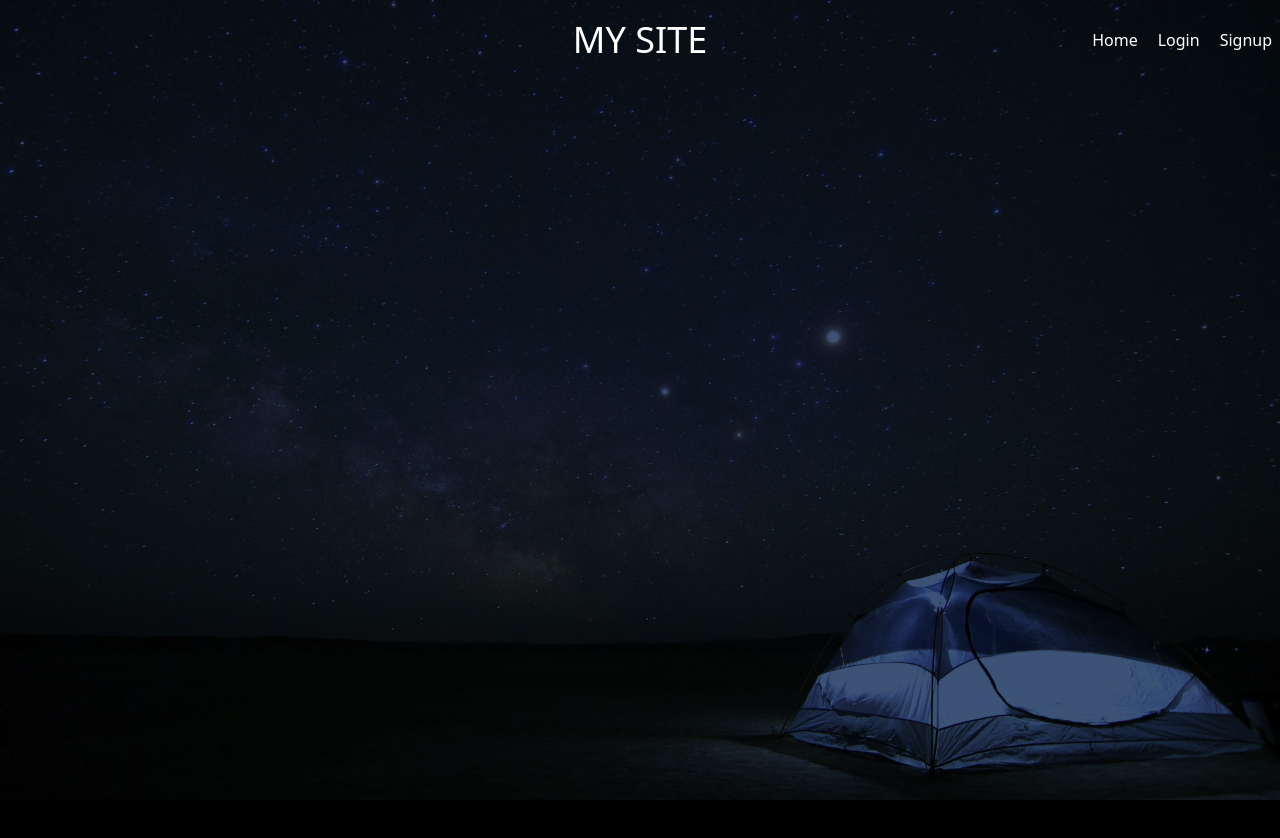
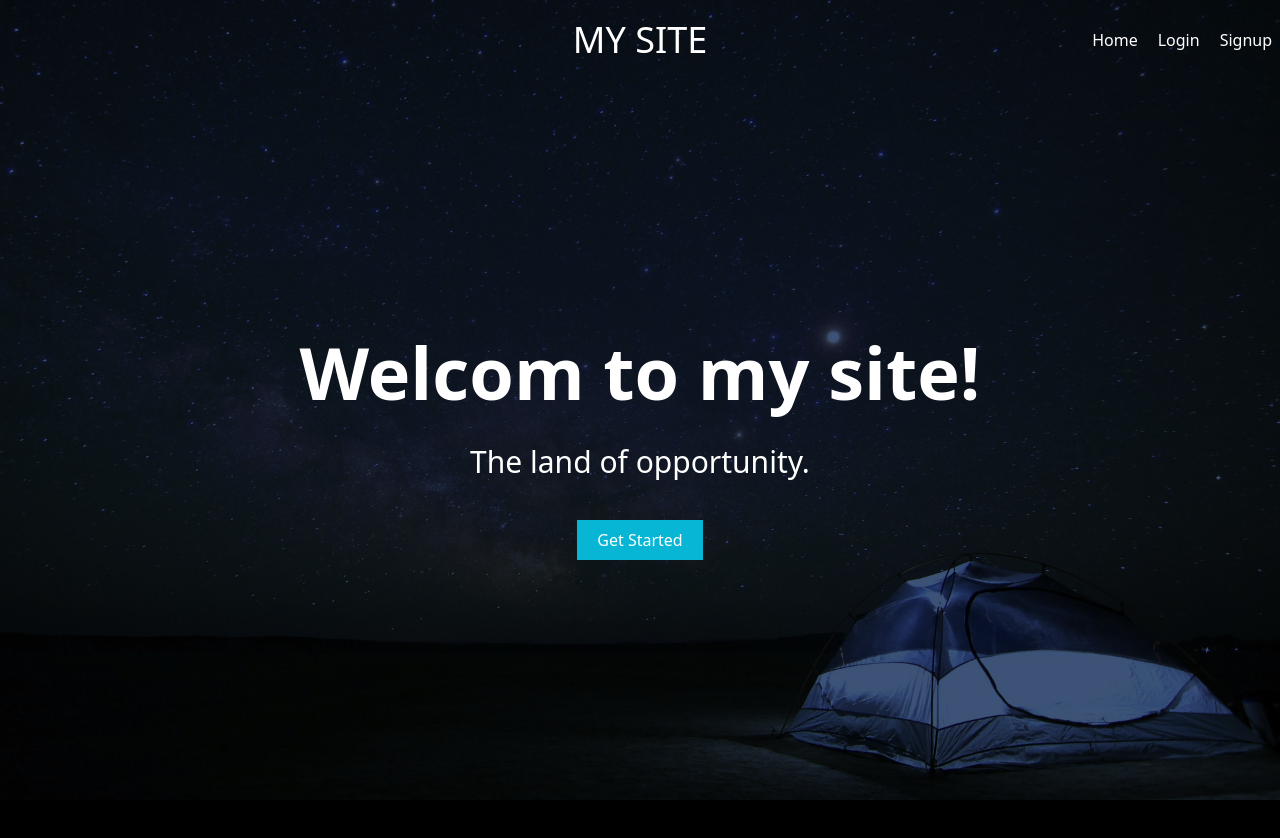
Before and after one commit to AmadeuszO/Tailwind-CSS-Hero, a website: page index.html in a window 1280 px wide. Shown: the top 838 px of the page. Drawn offline with nearby package versions, Linux system fonts and the light colour scheme.

Commit message:
add code html

```diff
--- a/index.html
+++ b/index.html
@@ -10,8 +10,9 @@
 </head>
 <body>
 <!--section Hero-->
-<section class="flex flex-col min-h-screen bg-slate-800 text-white bg-center bg-cover bg-blend-overlay bg-black/30" style="background-image: url('./camping-1845906_1920.jpg')">
-<!--Hero Conteiner-->
+<section class="flex flex-col min-h-screen bg-slate-800 text-white bg-center bg-cover bg-blend-overlay bg-black/30"
+         style="background-image: url('./camping-1845906_1920.jpg')">
+    <!--Hero Conteiner-->
     <div class="flex items-center h-20">
         <div class="mx-auto relative px-2 max-w-screen-xl w-full flex items-center justify-end">
             <div class="text-4xl font-light uppercase absolute left-1/2 top-1/2 -translate-y-1/2 -translate-x-1/2">
@@ -24,7 +25,17 @@
             </nav>
         </div>
     </div>
-<!---->
+    <!--Hero Content-->
+    <div class="flex-1 flex items-center">
+        <div class="text-center mx-auto">
+            <h1 class="text-7xl font-semibold p-4">Welcom to my site!</h1>
+            <p class="text-light text-3xl mt-5">The land of opportunity.</p>
+            <a href="" class="px-5 py-2 inline-block bg-cyan-500 text-white hover:bg-cyan-400 transition-colors mt-10">
+                Get
+                Started
+            </a>
+        </div>
+    </div>
 </section>
 <!--section next page-->
 <section class="bg-black min-h-screen">
```
